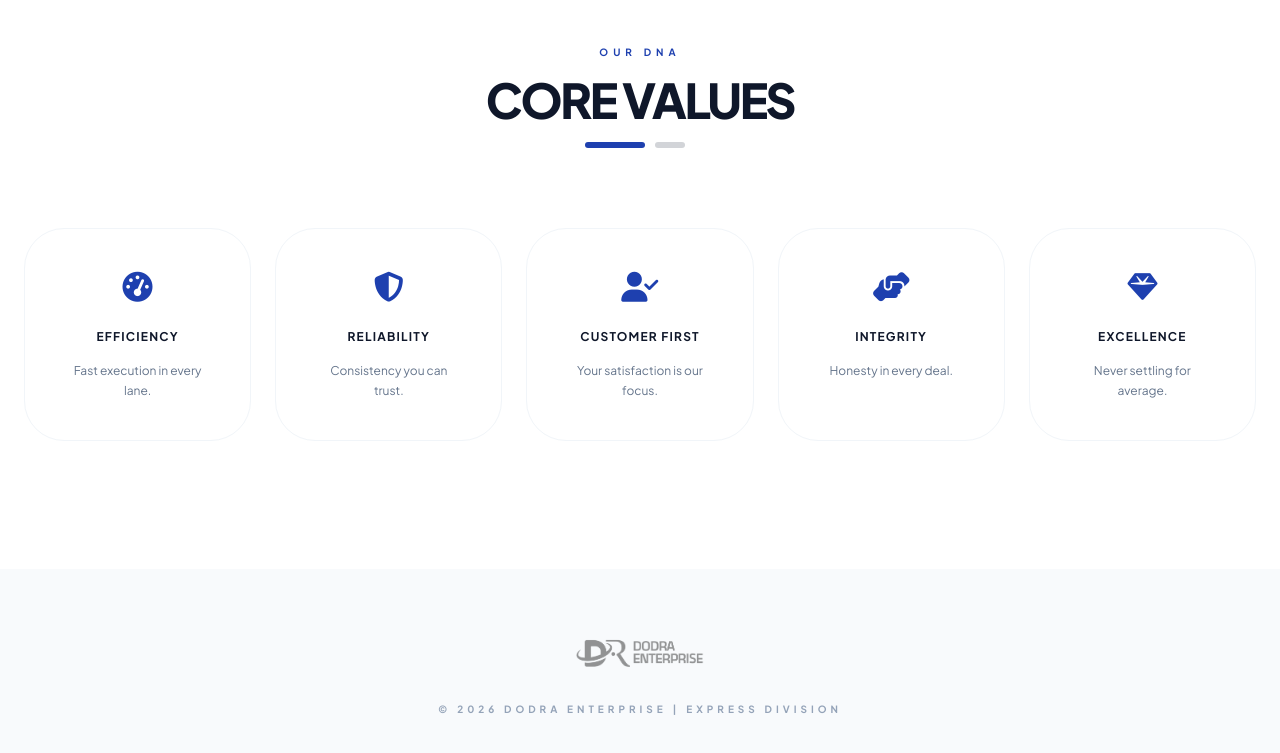
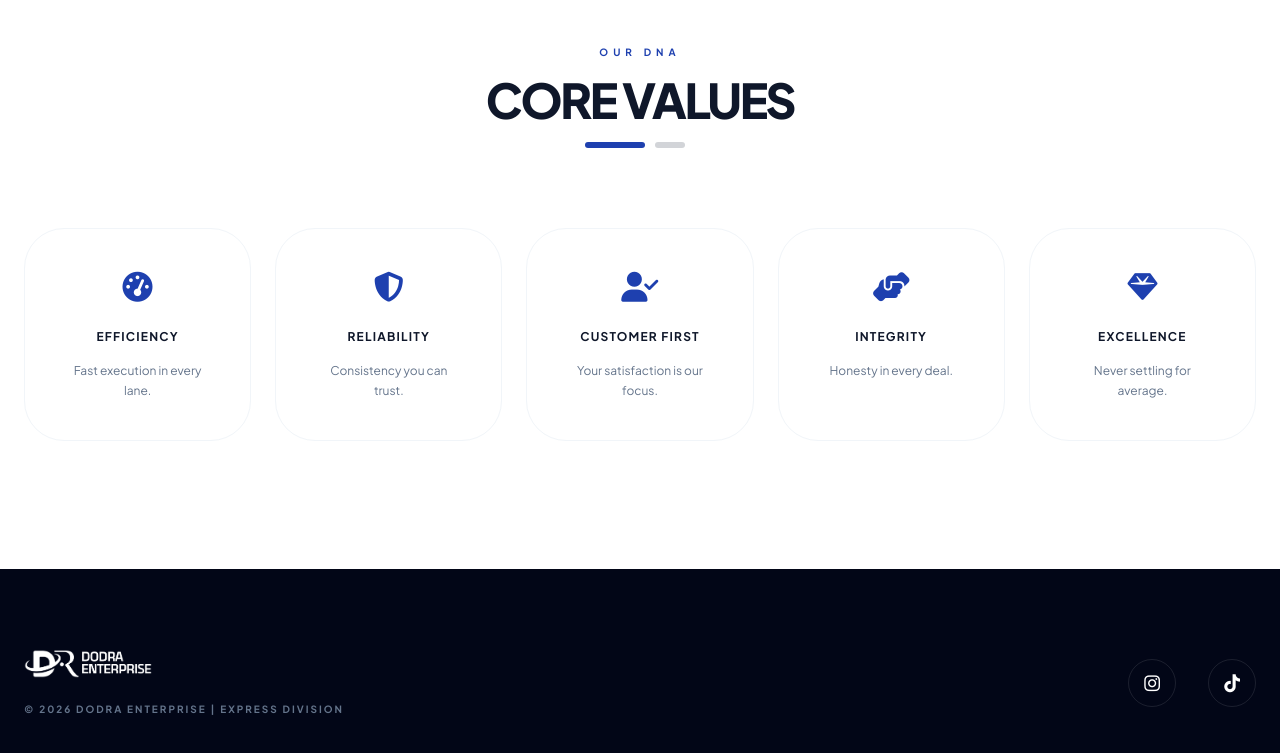
Before and after one commit to poche101/dodra, a plain HTML site: page express-about.html in a window 1280 px wide. Shown: the part 1991-2744 px from the top of the page. Drawn offline with nearby package versions, Linux system fonts and the light colour scheme.

Commit message:
Update express-about.html

```diff
--- a/express-about.html
+++ b/express-about.html
@@ -331,14 +331,20 @@
       </div>
     </section>
 
-    <footer class="bg-slate-50 py-16">
-      <div class="container mx-auto px-6 text-center">
-        <img src="/assets/img/dodra.png" alt="Dodra" class="w-32 mx-auto mb-8 grayscale opacity-50" />
-        <p class="text-[10px] text-slate-400 font-bold uppercase tracking-[0.4em]">
-          © 2026 DODRA ENTERPRISE | EXPRESS DIVISION
-        </p>
-      </div>
-    </footer>
+    <footer class="bg-slate-950 text-white py-20">
+    <div class="container mx-auto px-6">
+        <div class="flex flex-col md:flex-row justify-between items-center gap-10">
+            <div>
+                <img src="/assets/img/dodra-white.png" class="w-32 mb-6" alt="Dodra">
+                <p class="text-slate-500 text-[10px] font-bold tracking-[0.2em] uppercase">© 2026 DODRA ENTERPRISE | EXPRESS DIVISION</p>
+            </div>
+            <div class="flex gap-8">
+                <a href="https://www.instagram.com/dodraexpress?igsh=b3l6bmRwMXh5ZjZ4&utm_source=qr" class="w-12 h-12 rounded-full border border-white/10 flex items-center justify-center hover:bg-blue-600 hover:border-blue-600 transition-all text-lg"><i class="fa-brands fa-instagram"></i></a>
+                <a href="https://www.tiktok.com/@dodra.expres?_r=1&_t=ZS-937KkCD6NTE" class="w-12 h-12 rounded-full border border-white/10 flex items-center justify-center hover:bg-blue-600 hover:border-blue-600 transition-all text-lg"><i class="fa-brands fa-tiktok"></i></a>
+            </div>
+        </div>
+    </div>
+</footer>
 
     <script>
       const menuTrigger = document.getElementById('menu-trigger');
```
